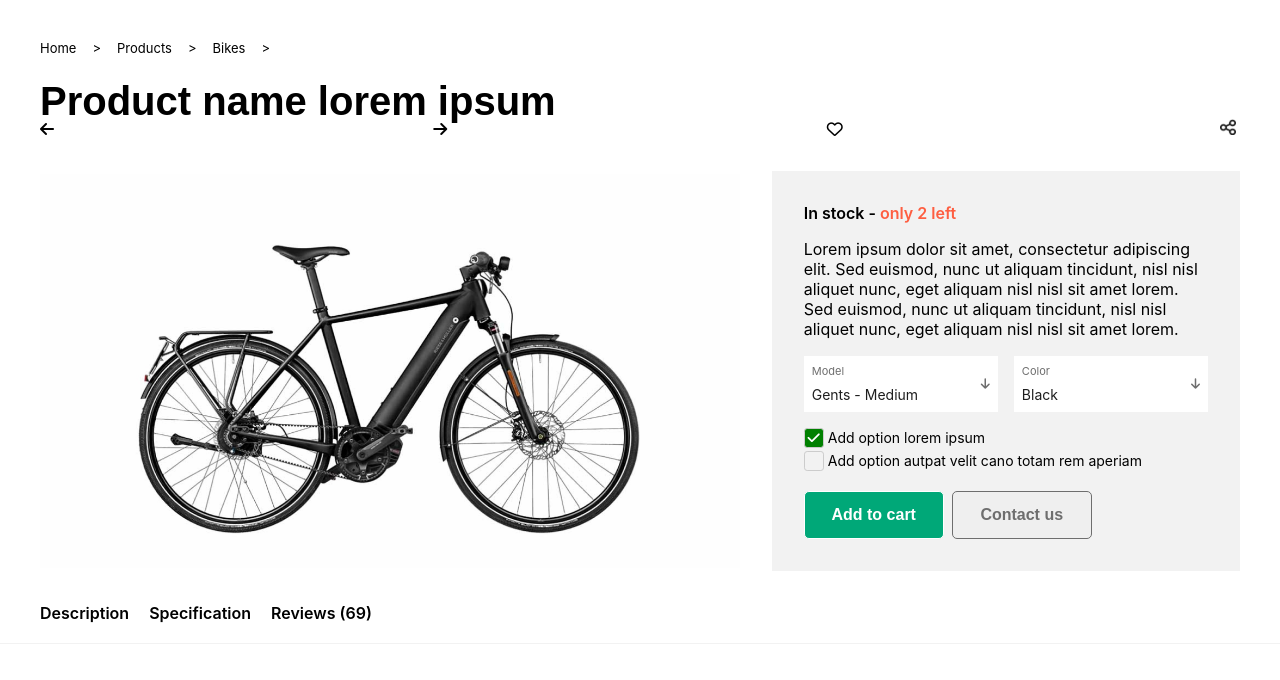
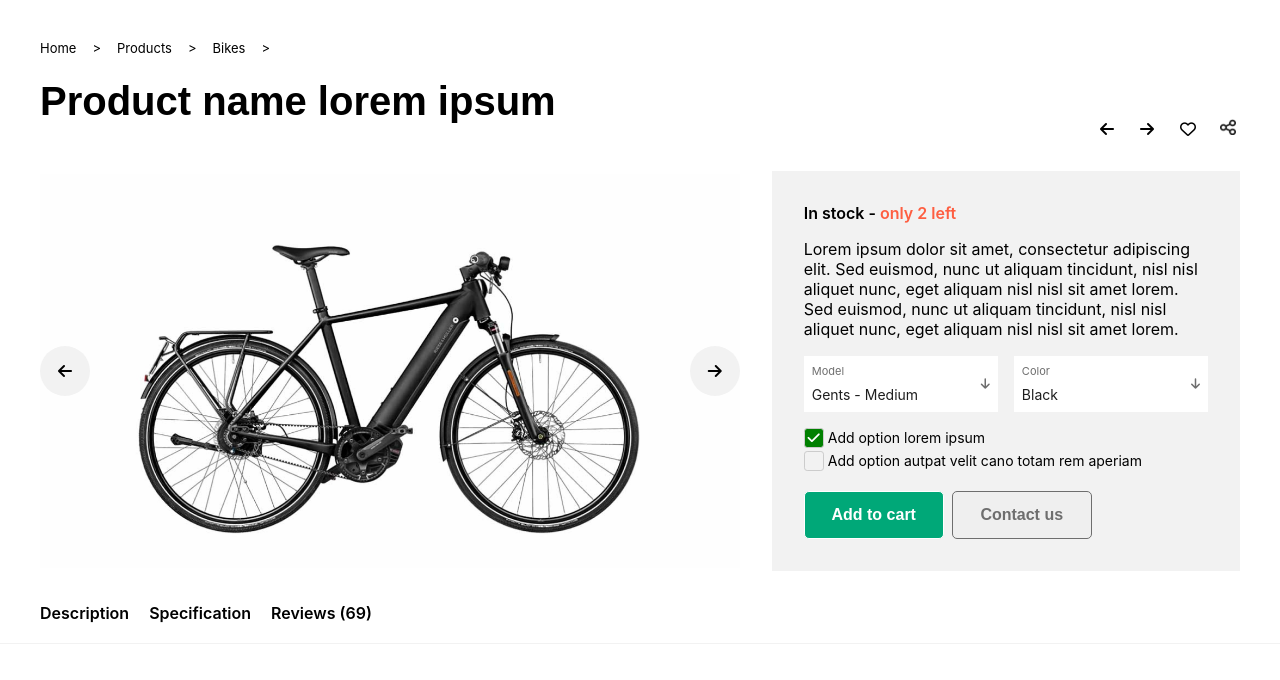
Before and after one commit to paullukic/enigmatry-html-css, a plain HTML site: page index.html in a window 1280 px wide. Shown: the part 115-795 px from the top of the page. Drawn offline with Linux system fonts and the light colour scheme; grey boxes are pictures that could not be loaded.

Commit message:
added left and right buttons on image

```diff
--- a/css/product.css
+++ b/css/product.css
@@ -7,8 +7,8 @@
 
 .product-header{
   flex-direction: column !important;
-  align-items: stretch !important;
   margin-bottom: 2rem !important;
+  align-items: flex-start !important;
 }
 
 .product-header h1{
@@ -28,7 +28,39 @@
   display: flex;
   justify-content: center;
   align-items: center;
+  position: relative;
 }
+
+.product-image .prev{
+  position: absolute;
+  left: 0;
+  top: 50%;
+  transform: translateY(-50%);
+  width: 50px;
+  height: 50px;
+  background-color: var(--light-gray);
+  border-radius: 100%;
+  display: flex;
+  justify-content: center;
+  align-items: center;
+  cursor: pointer;
+}
+
+.product-image .next{
+  position: absolute;
+  right: 0;
+  top: 50%;
+  transform: translateY(-50%);
+  width: 50px;
+  height: 50px;
+  background-color: var(--light-gray);
+  border-radius: 100%;
+  display: flex;
+  justify-content: center;
+  align-items: center;
+  cursor: pointer;
+}
+
 
 .product-image img {
   width: 100%;
@@ -222,6 +254,9 @@
 
 /* responsive */
 @media screen and (max-width: 1024px) {
+  .product-header{
+    align-items: stretch !important;
+  }
   .product-header h1{
     font-size: 28px;
   }
--- a/css/style.css
+++ b/css/style.css
@@ -49,6 +49,7 @@ body{
   justify-content: space-between;
   gap: 20px;
   align-items: center;
+  align-self: flex-end;
   height: 100%;
 }
 
--- a/index.html
+++ b/index.html
@@ -93,6 +93,13 @@
     <div class="container">
       <div class="product">
         <div class="product-image">
+          <!-- next prev buttons -->
+          <div class="prev">
+            <i class="fa-solid fa-arrow-left"></i>
+          </div>
+          <div class="next">
+            <i class="fa-solid fa-arrow-right"></i>
+          </div>
           <img src="assets/bike.png" alt="Bike">
         </div>
         <div class="product-info">
```
